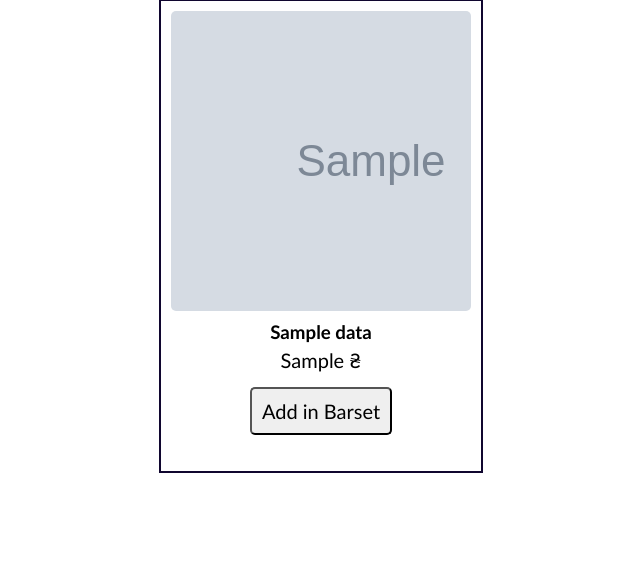
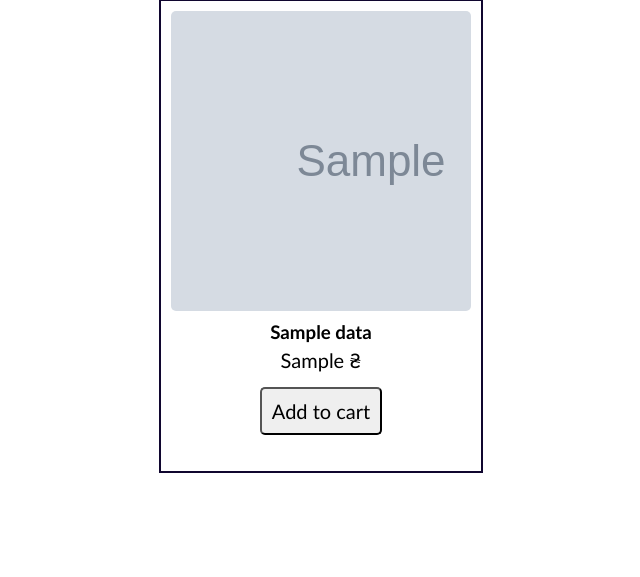
Before and after one commit to AlexandroMal/Website_OnlineStore, a Django app: page / in a window 1280 px wide. Shown: the part 185-762 px from the top of the page, without its empty margins (319-959 px from the left). Run offline with Django 4.2, Linux system fonts and the light colour scheme; tables that the repository leaves empty hold one stand-in row (values such as "Sample post"); grey boxes marked "Sample" are stand-in pictures.

Commit message:
just small changes

```diff
--- a/webstore/templates/webstore/index.html
+++ b/webstore/templates/webstore/index.html
@@ -21,7 +21,6 @@
                 <div class="body">
 
                     {% for a in announcement %}
-
                     <div class="devices">
                         <a href="{{ a.get_absolute_url }}">
                             <div class="cards_image">
@@ -31,7 +30,10 @@
                             <h3>{{a.title}}</h3>
                             <p>{{a.price}} ₴</p>
                         </a>
-                        <button>Add in Barset</button>
+                        <form action="{% url 'cart:add' a.id %}" method="POST">{% csrf_token %}
+                            <input type="hidden" name="url_from" value="{{request.path}}">
+                            <button type="submit">Add to cart</button>
+                        </form>
                     </div>
                     {% endfor %}
 
```
